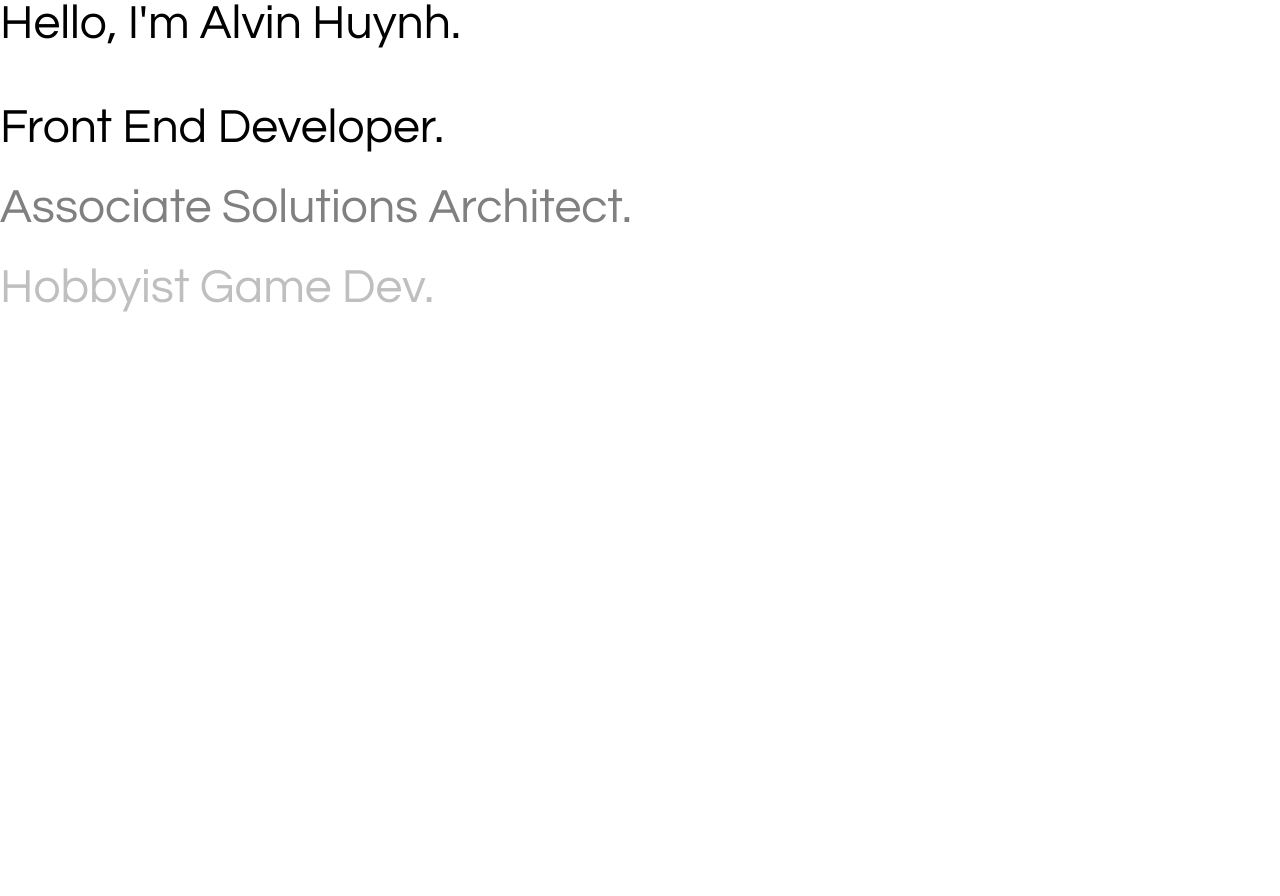
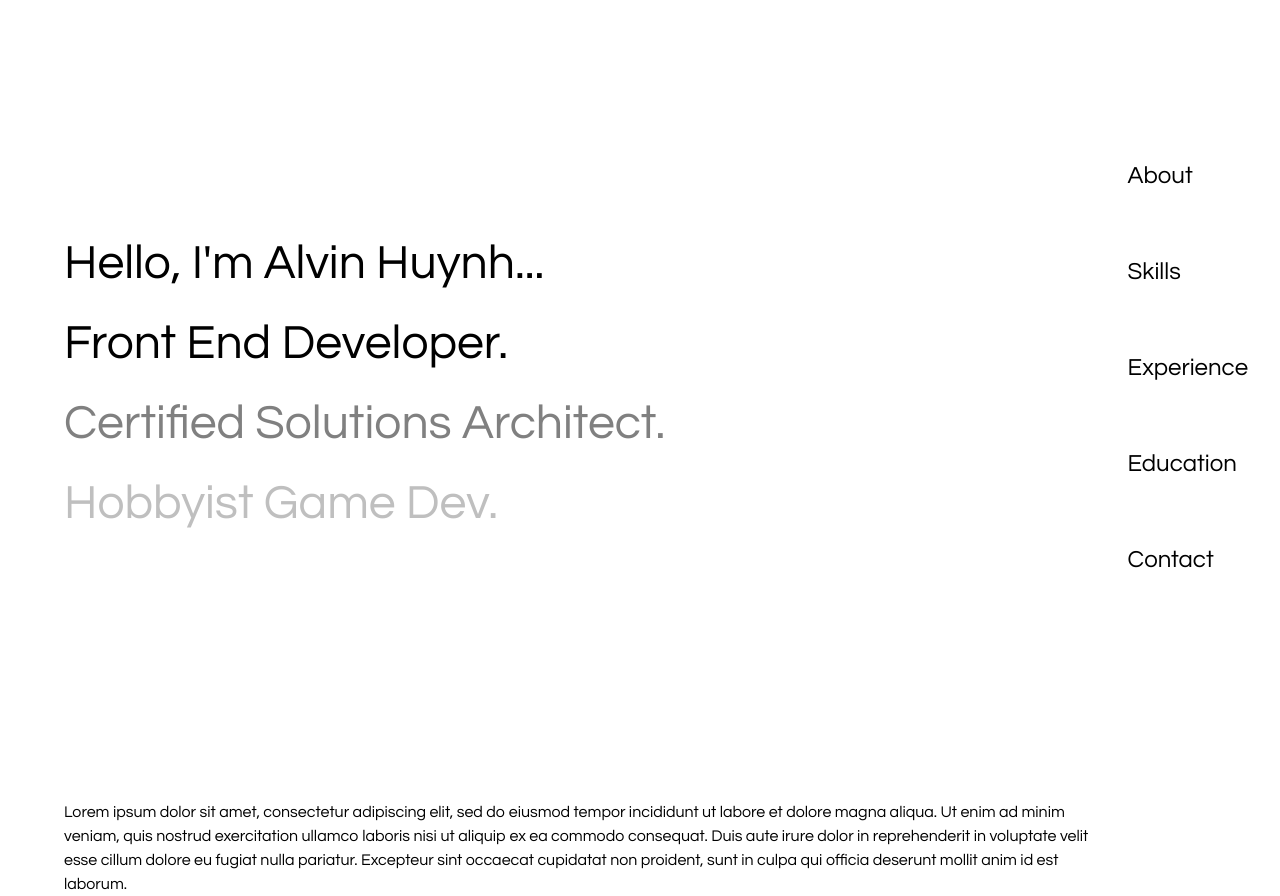
Before and after one commit to ahuynh15/personal-site, a Next.js app: page / in a window 1280 px wide. Before the commit the page ends 800 px from the top, so only its background shows below. Built offline with nearby package versions, Linux system fonts and the light colour scheme.

Commit message:
start sidebar component

```diff
--- /dev/null
+++ b/src/components/Common/Sidebar/Sidebar.js
@@ -0,0 +1,21 @@
+import PropTypes from "prop-types";
+
+const Sidebar = ({ anchors }) => {
+  return (
+    <nav className="h-screen sticky top-0 mx-8 flex items-center text-2xl">
+      <ul>
+        {anchors.map((anchor, index) => {
+          return (
+            <li className="mb-16" key={index}>
+              {anchor.name}
+            </li>
+          );
+        })}
+      </ul>
+    </nav>
+  );
+};
+
+Sidebar.propTypes = {};
+
+export default Sidebar;
--- /dev/null
+++ b/src/components/Common/Sidebar/index.js
@@ -0,0 +1,3 @@
+import Sidebar from "./Sidebar";
+
+export { Sidebar };
--- a/src/components/Common/TextCarousel/TextCarousel.js
+++ b/src/components/Common/TextCarousel/TextCarousel.js
@@ -4,7 +4,7 @@ import { AnimatePresence, LayoutGroup, motion } from "framer-motion";
 
 const TextCarousel = ({ text, displayLimit, startingIndex = 0 }) => {
   const [index, setIndex] = useState(startingIndex % (text.length * 2));
-  const [isActive, setIsActive] = useState(true);
+  const [pause, setPause] = useState(false);
 
   // Calculate how many lines need to be displayed
   const linesToRender =
@@ -12,7 +12,7 @@ const TextCarousel = ({ text, displayLimit, startingIndex = 0 }) => {
 
   useEffect(() => {
     let interval = null;
-    if (isActive) {
+    if (!pause) {
       interval = setInterval(() => {
         setIndex((index + 1) % (text.length * 2));
       }, 5000);
@@ -21,7 +21,7 @@ const TextCarousel = ({ text, displayLimit, startingIndex = 0 }) => {
     }
 
     return () => clearInterval(interval);
-  }, [index, setIndex, isActive, text.length]);
+  }, [index, setIndex, pause, text.length]);
 
   const getLines = () => {
     let lines = [];
@@ -41,9 +41,7 @@ const TextCarousel = ({ text, displayLimit, startingIndex = 0 }) => {
   };
 
   return (
-    <div className="text-carousel">
-      <LayoutGroup>
-        <AnimatePresence>
+    <div className="text-carousel flex flex-col">
       {getLines().map((line, index) => {
         const rgb = 255 - 255 / Math.pow(2, index);
         const id = `${line.text} ${line.index}`;
@@ -53,26 +51,22 @@ const TextCarousel = ({ text, displayLimit, startingIndex = 0 }) => {
             className="text-5xl pb-8"
             key={id}
             layoutId={id}
+            style={{
+              originX: 0,
+            }}
             initial={{
               opacity: 0,
               color: `rgb(${rgb}, ${rgb}, ${rgb})`,
-                  y: 48,
             }}
             animate={{
               opacity: 1,
               color: `rgb(${rgb}, ${rgb}, ${rgb})`,
-                  y: 0,
-                }}
-                exit={{
-                  opacity: 0,
             }}
           >
             {line.text}
           </motion.div>
         );
       })}
-        </AnimatePresence>
-      </LayoutGroup>
     </div>
   );
 };
--- a/src/components/Common/index.js
+++ b/src/components/Common/index.js
@@ -1,5 +1,3 @@
-/* PLOP_INJECT_IMPORT */
-import { TextCarousel } from "./TextCarousel";
-
 /* PLOP_INJECT_EXPORT */
-export { TextCarousel };
+export * from "./Sidebar";
+export * from "./TextCarousel";
--- a/src/components/HomePageWrapper/HomePageWrapper.js
+++ b/src/components/HomePageWrapper/HomePageWrapper.js
@@ -2,19 +2,23 @@ import { TextCarousel } from "@/Common";
 
 const HomePageWrapper = () => {
   return (
-    <div>
-      <div className="text-5xl pb-8">Hello, I&apos;m Alvin Huynh.</div>
+    <div className="flex items-center h-screen">
+      <div className="w-full">
+        <div className="text-5xl pb-8">Hello, I&apos;m Alvin Huynh...</div>
         <TextCarousel
           text={[
             "Software Engineer.",
             "Front End Developer.",
-          "Associate Solutions Architect.",
+            "Certified Solutions Architect.",
             "Hobbyist Game Dev.",
+            "Tech Enthusiast.",
+            "Team Player.",
           ]}
           displayLimit={3}
           startingIndex={0}
         />
       </div>
+    </div>
   );
 };
 
--- a/src/pages/index.js
+++ b/src/pages/index.js
@@ -1,5 +1,6 @@
+import { Sidebar } from "@/Common";
 import Head from "next/head";
-import HomePageWrapper from "./home";
+import { HomePageWrapper } from "@/components/HomePageWrapper";
 
 export default function Home() {
   return (
@@ -10,8 +11,29 @@ export default function Home() {
         <link rel="icon" href="/favicon.ico" />
       </Head>
 
-      <main>
-        <HomePageWrapper />
+      <main className="flex h-full">
+        <div className="ml-16">
+          <HomePageWrapper />
+          <div>
+            Lorem ipsum dolor sit amet, consectetur adipiscing elit, sed do
+            eiusmod tempor incididunt ut labore et dolore magna aliqua. Ut enim
+            ad minim veniam, quis nostrud exercitation ullamco laboris nisi ut
+            aliquip ex ea commodo consequat. Duis aute irure dolor in
+            reprehenderit in voluptate velit esse cillum dolore eu fugiat nulla
+            pariatur. Excepteur sint occaecat cupidatat non proident, sunt in
+            culpa qui officia deserunt mollit anim id est laborum.
+          </div>
+        </div>
+
+        <Sidebar
+          anchors={[
+            { name: "About", target: "about" },
+            { name: "Skills", target: "skills" },
+            { name: "Experience", target: "experience" },
+            { name: "Education", target: "education" },
+            { name: "Contact", target: "contact" },
+          ]}
+        />
       </main>
     </div>
   );
```
Also changed, not shown: plopfile.mjs (+17 -17 lines), 2 other files (tests, documents, lock files or other folders). Lines whose indentation alone changed are shown as unchanged.
